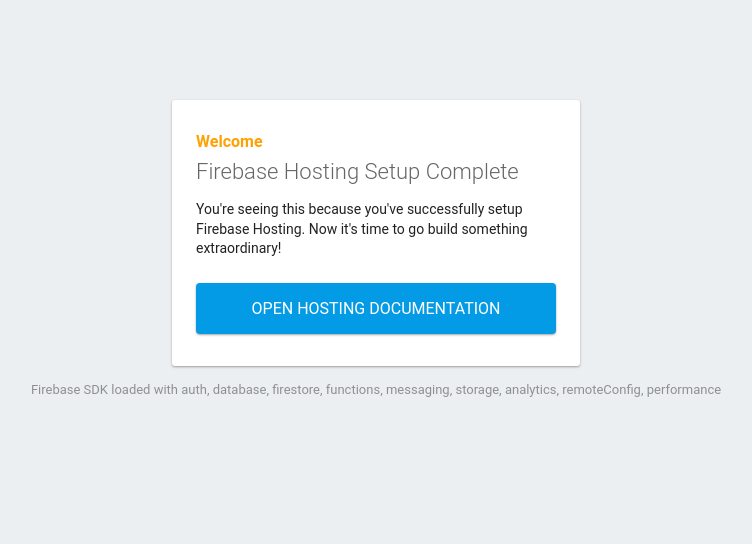
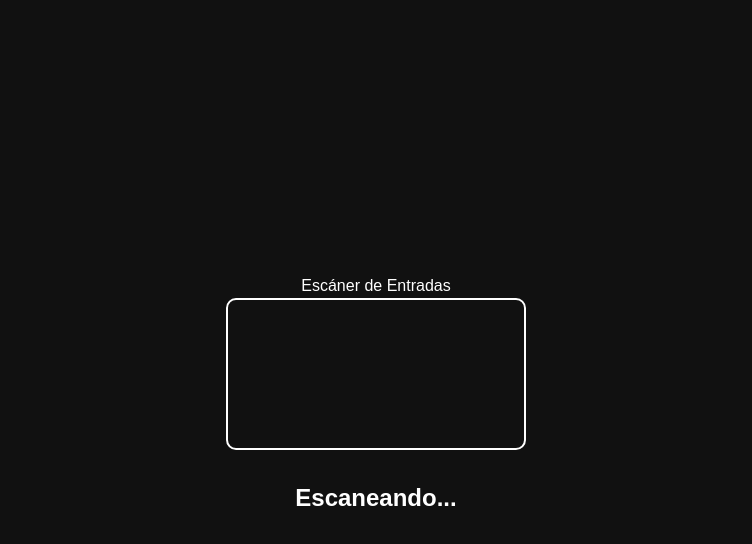
Before and after one commit to gueparsexparty/gueparsex-backend, a website: page index.html in a window 1280 px wide. Shown: the whole page, without its empty margins (264-1016 px from the left). Drawn offline with nearby package versions, Linux system fonts and the light colour scheme; some packages are replaced by stand-ins of ours.

Commit message:
Arreglar endpoint /verificar y permitir solicitudes desde el frontend

```diff
--- a/index.html
+++ b/index.html
@@ -1,89 +1,41 @@
 <!DOCTYPE html>
-<html>
+<html lang="es">
 <head>
-    <meta charset="utf-8">
-    <meta name="viewport" content="width=device-width, initial-scale=1">
-    <title>Welcome to Firebase Hosting</title>
-
-    <!-- update the version number as needed -->
-    <script defer src="/__/firebase/11.9.1/firebase-app-compat.js"></script>
-    <!-- include only the Firebase features as you need -->
-    <script defer src="/__/firebase/11.9.1/firebase-auth-compat.js"></script>
-    <script defer src="/__/firebase/11.9.1/firebase-database-compat.js"></script>
-    <script defer src="/__/firebase/11.9.1/firebase-firestore-compat.js"></script>
-    <script defer src="/__/firebase/11.9.1/firebase-functions-compat.js"></script>
-    <script defer src="/__/firebase/11.9.1/firebase-messaging-compat.js"></script>
-    <script defer src="/__/firebase/11.9.1/firebase-storage-compat.js"></script>
-    <script defer src="/__/firebase/11.9.1/firebase-analytics-compat.js"></script>
-    <script defer src="/__/firebase/11.9.1/firebase-remote-config-compat.js"></script>
-    <script defer src="/__/firebase/11.9.1/firebase-performance-compat.js"></script>
-    <!--
-      initialize the SDK after all desired features are loaded, set useEmulator to false
-      to avoid connecting the SDK to running emulators.
-    -->
-    <script defer src="/__/firebase/init.js?useEmulator=true"></script>
-
-    <style media="screen">
-      body { background: #ECEFF1; color: rgba(0,0,0,0.87); font-family: Roboto, Helvetica, Arial, sans-serif; margin: 0; padding: 0; }
-      #message { background: white; max-width: 360px; margin: 100px auto 16px; padding: 32px 24px; border-radius: 3px; }
-      #message h2 { color: #ffa100; font-weight: bold; font-size: 16px; margin: 0 0 8px; }
-      #message h1 { font-size: 22px; font-weight: 300; color: rgba(0,0,0,0.6); margin: 0 0 16px;}
-      #message p { line-height: 140%; margin: 16px 0 24px; font-size: 14px; }
-      #message a { display: block; text-align: center; background: #039be5; text-transform: uppercase; text-decoration: none; color: white; padding: 16px; border-radius: 4px; }
-      #message, #message a { box-shadow: 0 1px 3px rgba(0,0,0,0.12), 0 1px 2px rgba(0,0,0,0.24); }
-      #load { color: rgba(0,0,0,0.4); text-align: center; font-size: 13px; }
-      @media (max-width: 600px) {
-        body, #message { margin-top: 0; background: white; box-shadow: none; }
-        body { border-top: 16px solid #ffa100; }
+  <meta charset="UTF-8" />
+  <meta name="viewport" content="width=device-width, initial-scale=1.0"/>
+  <title>Verificador QR</title>
+  <style>
+    body {
+      font-family: Arial, sans-serif;
+      background: #111;
+      color: #fff;
+      display: flex;
+      flex-direction: column;
+      align-items: center;
+      justify-content: center;
+      height: 100vh;
+      margin: 0;
+    }
+    #result {
+      margin-top: 20px;
+      font-size: 1.5em;
+      font-weight: bold;
+      padding: 10px 20px;
+      border-radius: 10px;
+    }
+    video {
+      width: 300px;
+      height: auto;
+      border: 2px solid #fff;
+      border-radius: 10px;
     }
   </style>
 </head>
 <body>
-    <div id="message">
-      <h2>Welcome</h2>
-      <h1>Firebase Hosting Setup Complete</h1>
-      <p>You're seeing this because you've successfully setup Firebase Hosting. Now it's time to go build something extraordinary!</p>
-      <a target="_blank" href="https://firebase.google.com/docs/hosting/">Open Hosting Documentation</a>
-    </div>
-    <p id="load">Firebase SDK Loading&hellip;</p>
-
-    <script>
-      document.addEventListener('DOMContentLoaded', function() {
-        const loadEl = document.querySelector('#load');
-        // // 🔥🔥🔥🔥🔥🔥🔥🔥🔥🔥🔥🔥🔥🔥🔥🔥🔥🔥🔥🔥🔥🔥🔥🔥🔥🔥🔥🔥🔥🔥🔥
-        // // The Firebase SDK is initialized and available here!
-        //
-        // firebase.auth().onAuthStateChanged(user => { });
-        // firebase.database().ref('/path/to/ref').on('value', snapshot => { });
-        // firebase.firestore().doc('/foo/bar').get().then(() => { });
-        // firebase.functions().httpsCallable('yourFunction')().then(() => { });
-        // firebase.messaging().requestPermission().then(() => { });
-        // firebase.storage().ref('/path/to/ref').getDownloadURL().then(() => { });
-        // firebase.analytics(); // call to activate
-        // firebase.analytics().logEvent('tutorial_completed');
-        // firebase.performance(); // call to activate
-        //
-        // // 🔥🔥🔥🔥🔥🔥🔥🔥🔥🔥🔥🔥🔥🔥🔥🔥🔥🔥🔥🔥🔥🔥🔥🔥🔥🔥🔥🔥🔥🔥🔥
-
-        try {
-          let app = firebase.app();
-          let features = [
-            'auth',
-            'database',
-            'firestore',
-            'functions',
-            'messaging',
-            'storage',
-            'analytics',
-            'remoteConfig',
-            'performance',
-          ].filter(feature => typeof app[feature] === 'function');
-          loadEl.textContent = `Firebase SDK loaded with ${features.join(', ')}`;
-        } catch (e) {
-          console.error(e);
-          loadEl.textContent = 'Error loading the Firebase SDK, check the console.';
-        }
-      });
-    </script>
+  <h1>Escáner de Entradas</h1>
+  <video id="video" autoplay></video>
+  <div id="result">Escaneando...</div>
+  <script src="https://unpkg.com/@zxing/browser@latest"></script>
+  <script src="script.js"></script>
 </body>
 </html>
```
Lines whose indentation alone changed are shown as unchanged.
